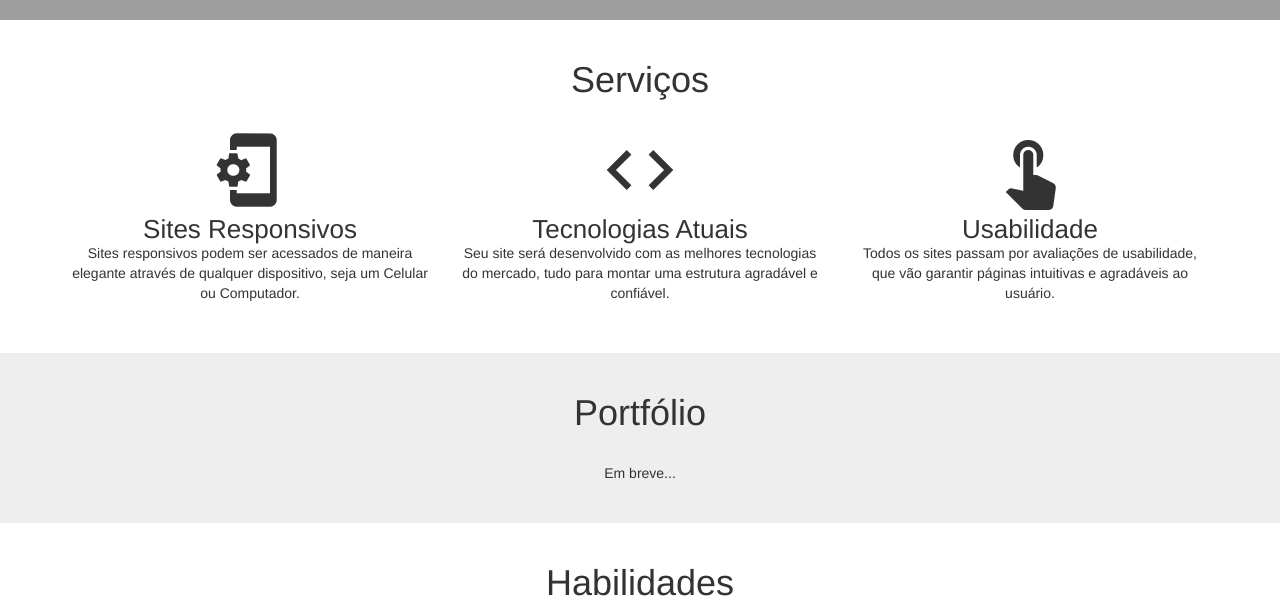
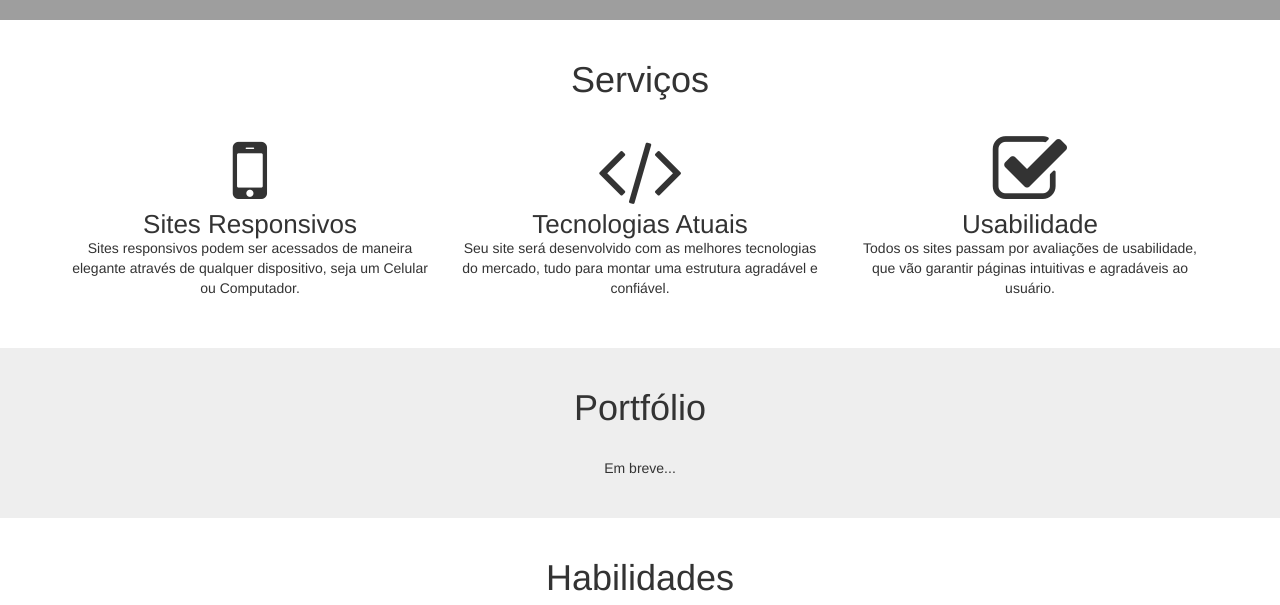
Before and after one commit to urielcaire/urielcaire.github.io, a plain HTML site: page index.html in a window 1280 px wide. Shown: the part 780-1385 px from the top of the page. Drawn offline with Linux system fonts and the light colour scheme; grey boxes are pictures that could not be loaded.

Commit message:
add font awesome

```diff
--- a/index.html
+++ b/index.html
@@ -41,17 +41,17 @@
 			</div>
 			<div class="row">
 				<div class="col-md-4">
-					<i class="large material-icons">phonelink_setup</i>
+					<i class="fa fa-mobile large" aria-hidden="true"></i>
 					<h2>Sites Responsivos</h2>
 					<p>Sites responsivos podem ser acessados de maneira elegante através de qualquer dispositivo, seja um Celular ou Computador.</p>
 				</div>
 				<div class="col-md-4">
-					<i class="large material-icons">code</i>
+					<i class="fa fa-code large" aria-hidden="true"></i>
 					<h2>Tecnologias Atuais</h2>
 					<p>Seu site será desenvolvido com as melhores tecnologias do mercado, tudo para montar uma estrutura agradável e confiável.</p>
 				</div>
 				<div class="col-md-4">
-					<i class="large material-icons">touch_app</i>
+					<i class="fa fa-check-square-o large" aria-hidden="true"></i>
 					<h2>Usabilidade</h2>
 					<p>Todos os sites passam por avaliações de usabilidade, que vão garantir páginas intuitivas e agradáveis ao usuário.</p>
 				</div>
```
